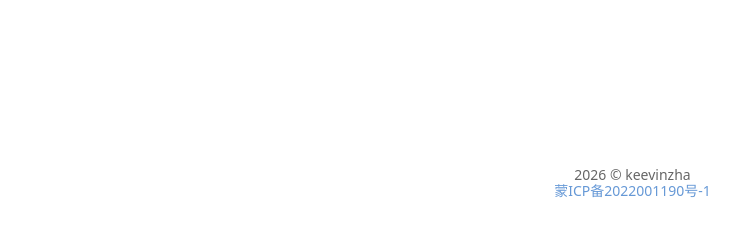
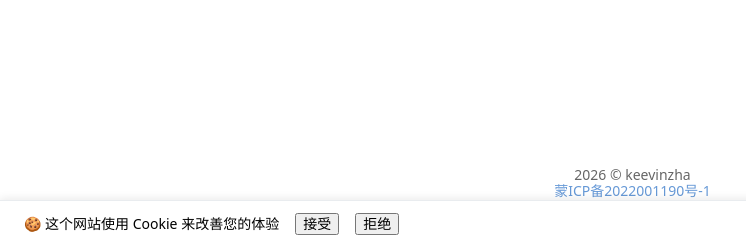
Before and after one commit to keevinzha/flask-blog, a Flask app: page / in a window 1280 px wide. Shown: the part 553-800 px from the top of the page, without its empty margins (0-746 px from the left). Run offline with Flask 3, Linux system fonts and the light colour scheme; data that the repository does not hold is empty; some libraries are stand-ins or nearby versions.

Commit message:
feat: add cookie pop up window

```diff
--- /dev/null
+++ b/app/static/css/cookie.css
@@ -0,0 +1,53 @@
+@keyframes cookie-pop {
+  from { transform: rotate(-30deg) scale(0.5); opacity: 0; }
+  to   { transform: rotate(0deg) scale(1); opacity: 1; }
+}
+
+#cookie-banner {
+  position: fixed;
+  bottom: 0;
+  left: 0;
+  right: 0;
+  background: var(--body-background);
+  border-top: 1px solid var(--gray-200);
+  padding: 0.75rem 1.5rem;
+  display: flex;
+  align-items: center;
+  gap: 1rem;
+  font-size: var(--font-size-smaller);
+  z-index: 1000;
+  box-shadow: 0 -2px 8px rgba(0,0,0,0.08);
+}
+
+#cookie-overlay {
+  display: none;
+  position: fixed;
+  top: 0; left: 0; right: 0; bottom: 0;
+  background: rgba(0,0,0,0.5);
+  z-index: 2000;
+  align-items: center;
+  justify-content: center;
+}
+
+#cookie-overlay.show {
+  display: flex;
+}
+
+#cookie-box {
+  background: var(--body-background);
+  padding: 2rem 3rem;
+  border-radius: var(--border-radius);
+  text-align: center;
+}
+
+#cookie-emoji {
+  font-size: 5rem;
+  animation: cookie-pop 0.5s ease-out;
+  display: block;
+}
+
+#cookie-msg {
+  font-size: var(--font-size-smaller);
+  opacity: 0.6;
+  margin-top: 0.5rem;
+}
--- /dev/null
+++ b/app/static/js/cookie.js
@@ -0,0 +1,23 @@
+(function () {
+  if (localStorage.getItem('cookie-accepted')) {
+    document.getElementById('cookie-banner').style.display = 'none';
+    return;
+  }
+
+  window.acceptCookie = function () {
+    localStorage.setItem('cookie-accepted', '1');
+    document.getElementById('cookie-banner').style.display = 'none';
+    const overlay = document.getElementById('cookie-overlay');
+    overlay.classList.add('show');
+    setTimeout(() => {
+      overlay.style.transition = 'opacity 0.5s';
+      overlay.style.opacity = '0';
+      setTimeout(() => overlay.classList.remove('show'), 500);
+    }, 2000);
+  };
+
+  window.dismissCookie = function () {
+    localStorage.setItem('cookie-accepted', '1');
+    document.getElementById('cookie-banner').style.display = 'none';
+  };
+})();
--- a/app/templates/base.html
+++ b/app/templates/base.html
@@ -13,6 +13,7 @@
   <link rel="icon" href="{{ url_for('static', filename='favicon.ico') }}">
   <link rel="stylesheet" href="{{ url_for('static', filename='css/book.css') }}">
   <link rel="stylesheet" href="{{ url_for('static', filename='css/highlight.css') }}">
+  <link rel="stylesheet" href="{{ url_for('static', filename='css/cookie.css') }}">
   {% block extra_css %}{% endblock %}
 
   <script defer src="{{ url_for('static', filename='js/fuse.min.js') }}"></script>
@@ -38,6 +39,22 @@
 
 </style>
 </head>
+
+<div id="cookie-banner">
+  <span>🍪 这个网站使用 Cookie 来改善您的体验</span>
+  <button onclick="acceptCookie()" class="btn btn-primary btn-sm">接受</button>
+  <button onclick="dismissCookie()" class="btn btn-secondary btn-sm">拒绝</button>
+</div>
+
+<div id="cookie-overlay">
+  <div id="cookie-box">
+    <span id="cookie-emoji">🍪</span>
+    <div id="cookie-msg">这是你的 Cookie 🍪</div>
+  </div>
+</div>
+
+<script src="{{ url_for('static', filename='js/cookie.js') }}"></script>
+
 <body>
   <input type="checkbox" class="hidden toggle" id="menu-control" />
   <input type="checkbox" class="hidden toggle" id="toc-control" />
```
